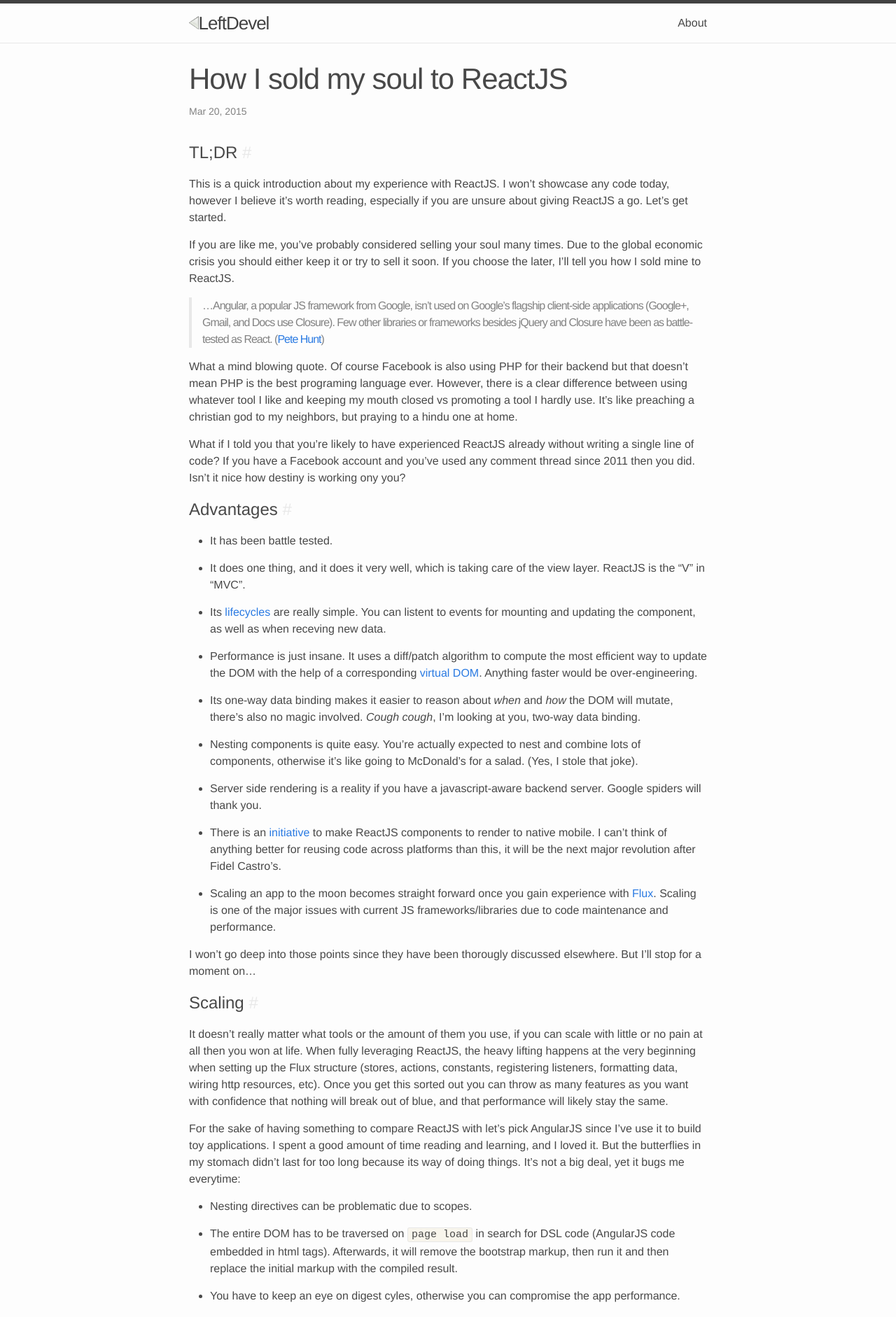
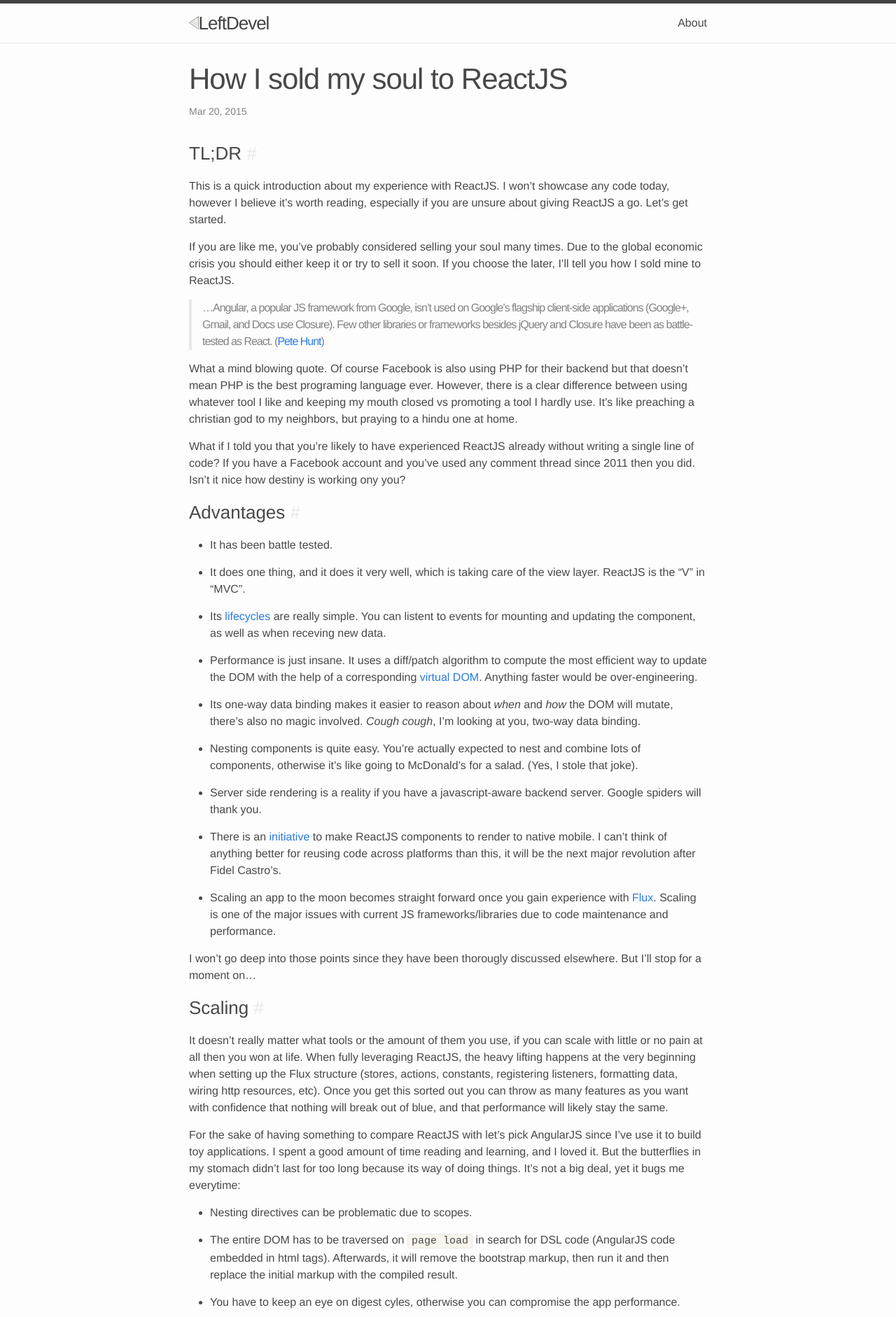
Before and after one commit to leftdevel/leftdevel.github.io, a Jekyll site: the page built from _posts/2015-03-20-how-i-sold-my-soul-to-reactjs.md, in a window 1280 px wide. Shown: the top 1882 px of the page at 70% size. Built offline with Jekyll 4.4.1, drawn with Linux system fonts in a browser that asks for light colours; comment, search, counter and statistics services are not loaded.

Commit message:
headings

```diff
--- a/_posts/2015-03-20-how-i-sold-my-soul-to-reactjs.md
+++ b/_posts/2015-03-20-how-i-sold-my-soul-to-reactjs.md
@@ -6,7 +6,7 @@ categories: reactjs introduction
 ---
 <a id="tldr"></a>
 
-# TL;DR [#](#tldr)
+### TL;DR [#](#tldr)
 
 This is a quick introduction about my experience with ReactJS. I won't showcase any code today, however I believe it's worth reading, especially if you are unsure about giving ReactJS a go. Let's get started.
 
@@ -20,7 +20,7 @@ What if I told you that you're likely to have experienced ReactJS already withou
 
 <a id="advantages"></a>
 
-# Advantages [#](#advantages)
+### Advantages [#](#advantages)
 
 * It has been battle tested.
 
@@ -44,7 +44,7 @@ I won't go deep into those points since they have been thorougly discussed elsew
 
 <a id="scaling"></a>
 
-# Scaling [#](#scaling)
+### Scaling [#](#scaling)
 
 It doesn't really matter what tools or the amount of them you use, if you can scale with little or no pain at all then you won at life.
 When fully leveraging ReactJS, the heavy lifting happens at the very beginning when setting up the Flux structure (stores, actions, constants, registering listeners, formatting data, wiring http resources, etc). Once you get this sorted out you can throw as many features as you want with confidence that nothing will break out of blue, and that performance will likely stay the same.
@@ -65,7 +65,7 @@ In my opinion, the key factor to choose ReactJS over most JS frameworks/libs out
 
 <a id="reactjs-isnot-all-about"></a>
 
-# Even ReactJS isn't all about rainbows and unicorns. [#](#reactjs-isnot-all-about)
+### Even ReactJS isn't all about rainbows and unicorns. [#](#reactjs-isnot-all-about)
 
 The AngularJS and EmberJS team recently announced they will be implementing a virtual DOM in the future. In fact, this technique is nothing that cannot be implemented elsewhere. So we, the advocates, won't be bragging about its performance for too long.
 
@@ -89,7 +89,7 @@ If you see it from a different perspective though, those things that ReactJS lac
 
 <a id="conclusion"></a>
 
-# Conclusion [#](#conclusion)
+### Conclusion [#](#conclusion)
 
 I'll bet my piggy bank on ReactJS and stick with it because it's easy to reason about, there is no magic going under the hood, easy to debug, test, maintain and scale.
 
--- a/_sass/_base.scss
+++ b/_sass/_base.scss
@@ -206,13 +206,13 @@ pre {
 * Anchors
 */
 
-h1 a, h1 a:visited {
+h3 a, h3 a:visited {
     color: $grey-color-light;
     text-decoration: none;
 }
 
 
-h1:hover a {
+h3:hover a {
     color: $brand-color;
     text-decoration: underline;
 }
--- a/index.html
+++ b/index.html
@@ -14,7 +14,7 @@ layout: default
         <h2>
           <a class="post-link" href="{{ post.url | prepend: site.baseurl }}">{{ post.title }}</a>
         </h2>
-        {% assign content = post.content | split: "</h1>" %}{% assign content = content[1] | split: "</p>" %}{% assign summary = content[0] | append: "</p>" %}{{ summary }}
+        {% assign content = post.content | split: "</h3>" %}{% assign content = content[1] | split: "</p>" %}{% assign summary = content[0] | append: "</p>" %}{{ summary }}
       </li>
     {% endfor %}
   </ul>
```
Also changed, not shown: _posts/2015-03-25-reactjs-props-vs-state-best-practices.md (+5 -5 lines).
